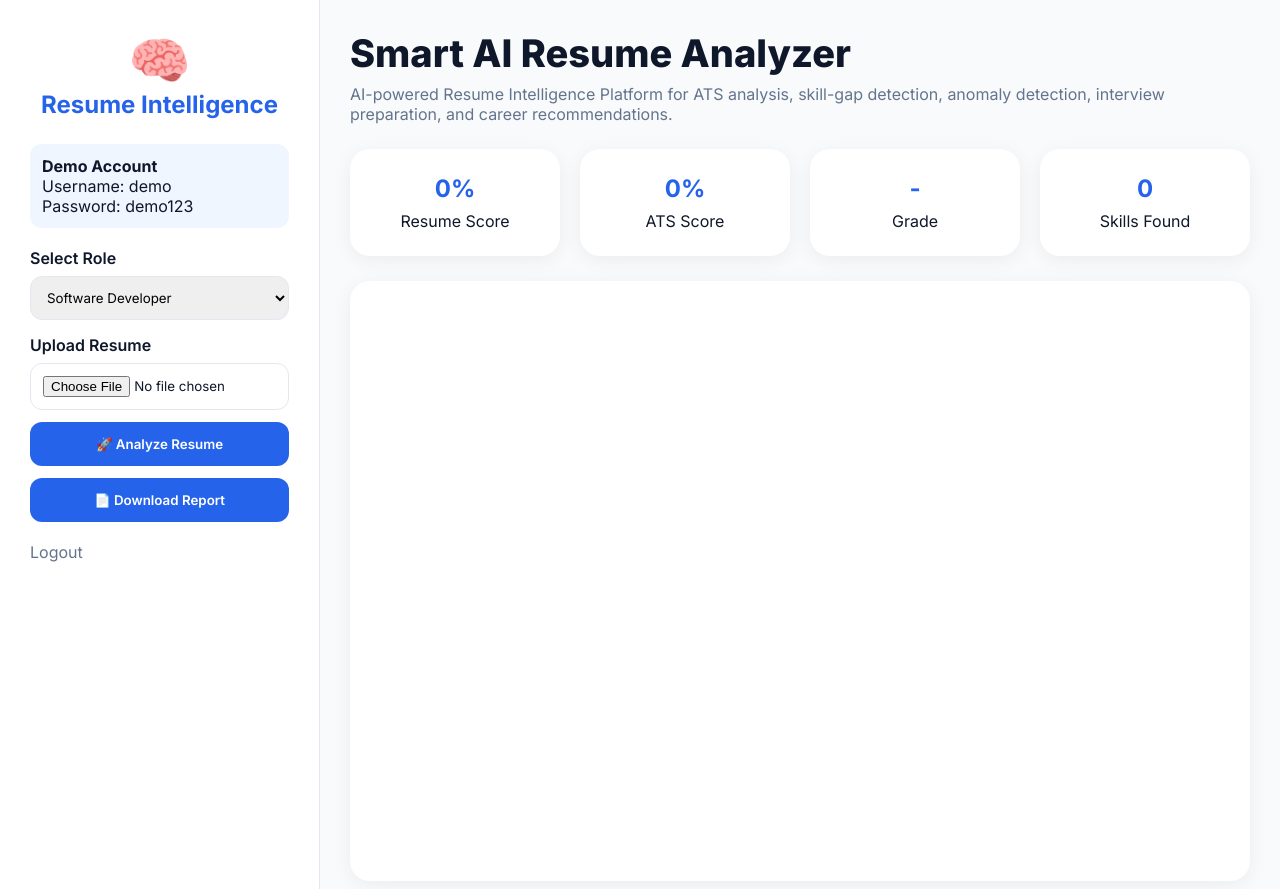
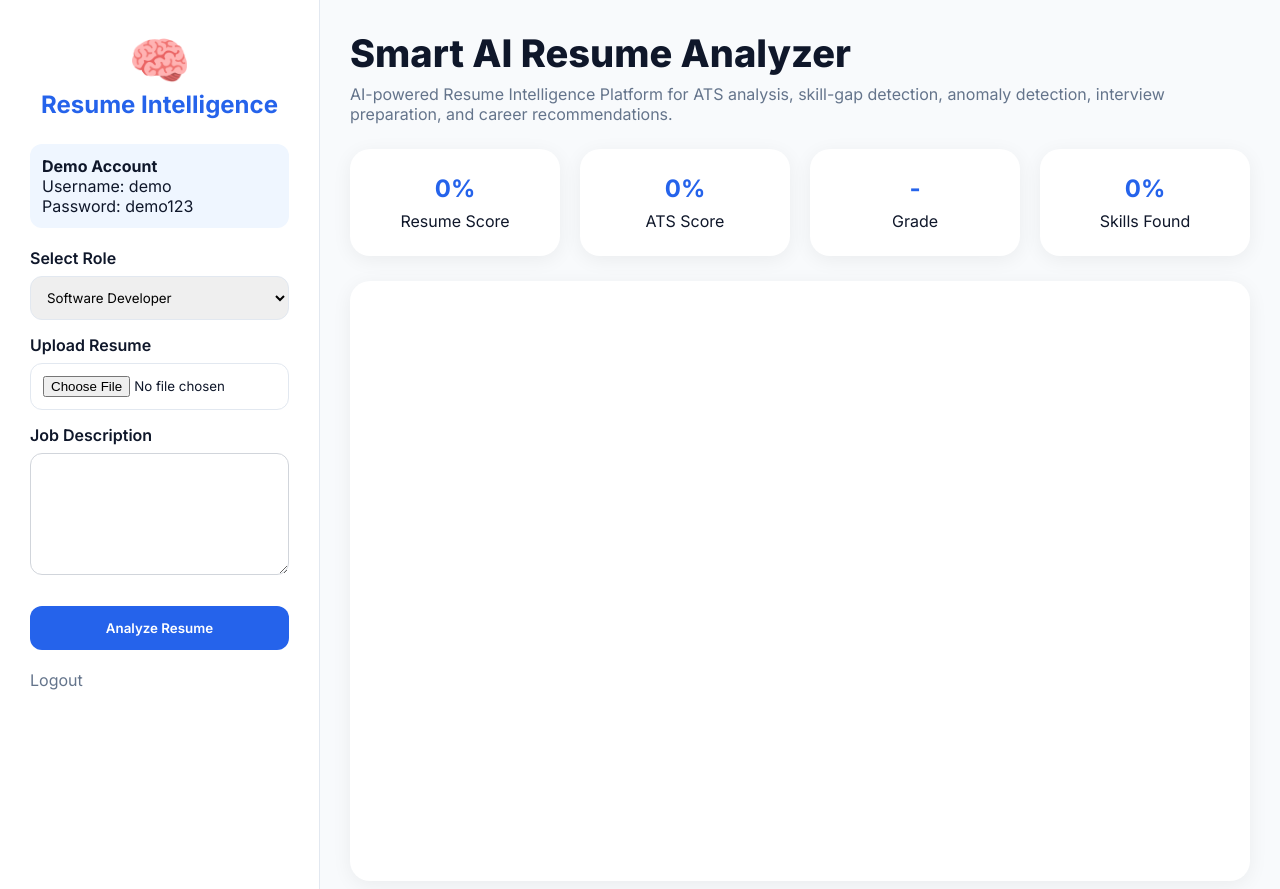
Before and after one commit to AmruthaPithani/smart-ai-resume-analyzer, a Flask app: page / in a window 1280 px wide. Shown: the top 889 px of the page. Run offline with Flask 3, Linux system fonts and the light colour scheme; the visitor is signed in with stand-in values (Sample User, id 1); data that the repository does not hold is empty.

Commit message:
Update index.html

```diff
--- a/templates/index.html
+++ b/templates/index.html
@@ -74,20 +74,28 @@ href="{{ url_for('static', filename='style.css') }}">
 
         </select>
 
-        <label>Upload Resume</label>
+       <label>Upload Resume</label>
+        <input
+            type="file"
+            id="file"
+            accept="application/pdf">
+        <label style="margin-top:15px;display:block;">Job Description</label>
+        <textarea
+            id="jobDescription"
+            rows="6"
+            placeholder="Paste job description here..."
+            style="
+            width:100%;
+            padding:12px;
+            border:1px solid #d1d5db;
+            border-radius:12px;
+            resize:vertical;
+            font-family:inherit;
+            margin-bottom:15px;">
 
-        <input
-        type="file"
-        id="file"
-        accept="application/pdf">
+            </textarea>
+        <button onclick="analyzeResume()">Analyze Resume</button>
 
-        <button onclick="analyzeResume()">
-            🚀 Analyze Resume
-        </button>
-
-        <button onclick="downloadReport()">
-            📄 Download Report
-        </button>
 
         <br><br>
 
@@ -138,7 +146,7 @@ href="{{ url_for('static', filename='style.css') }}">
             </div>
 
             <div class="card">
-                <h2 id="skillCount">0</h2>
+                <h2 id="skillCount">0%</h2>
                 <p>Skills Found</p>
             </div>
 
```
